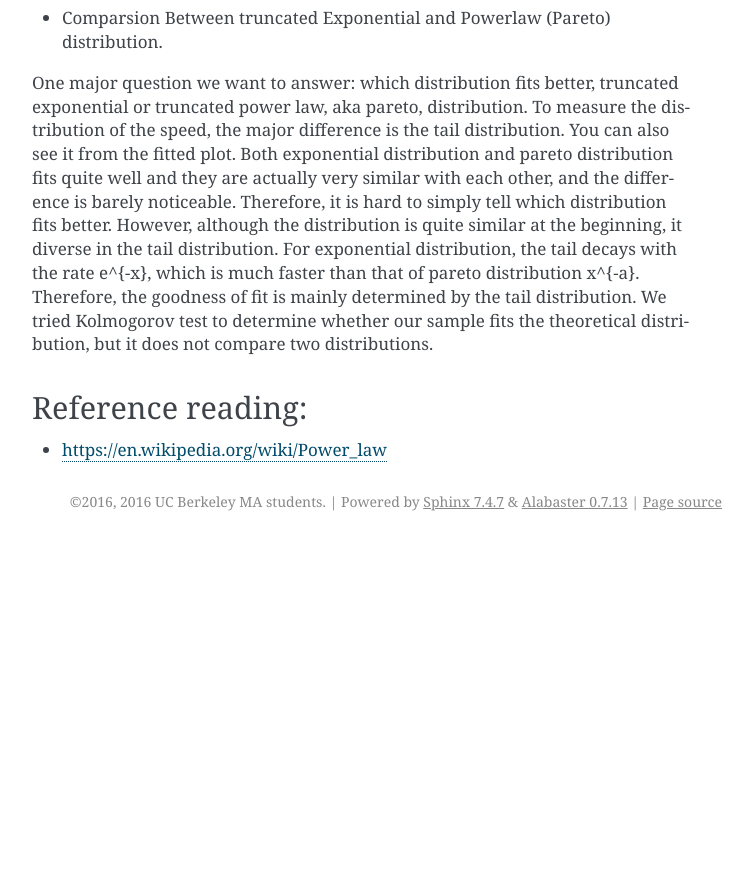
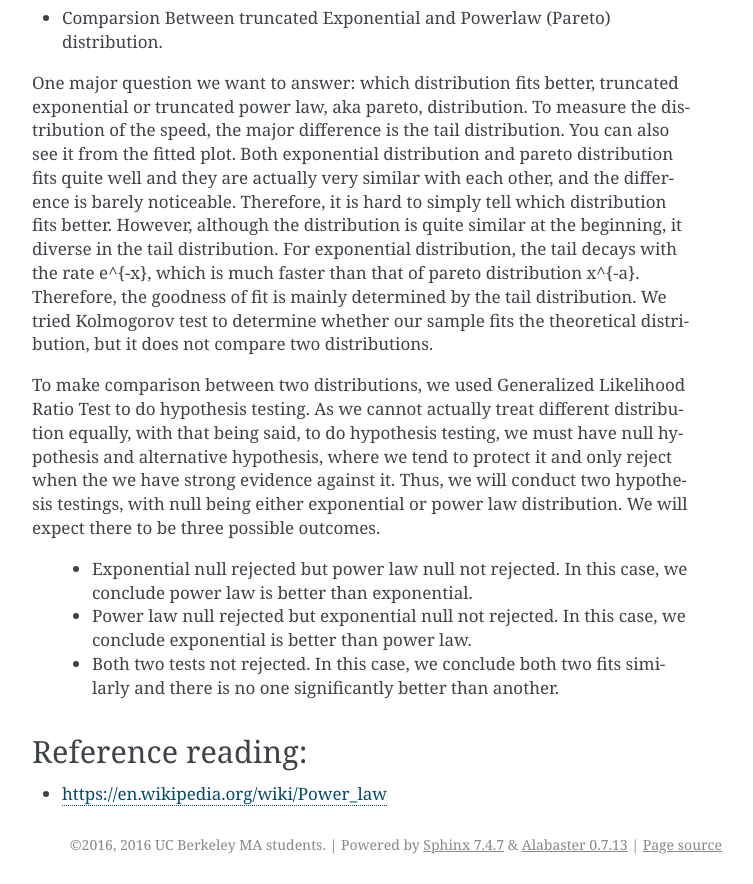
Before and after one commit to z357412526/mousestyles, a Sphinx documentation site: the page built from doc/source/report/distribution.rst, in a window 1280 px wide and 900 px high, scrolled down 3946 px, cut to the strip 16-900 px from the top of the window. Shown: the whole strip, without its empty margins (388-1141 px from the left). Built offline with Sphinx 7.4.7, drawn with Linux system fonts in a browser that asks for light colours; before the commit the page ends 4503 px from its top, so only the background shows below that.

Commit message:
Adds Different Circumstances Using GLRT.

```diff
--- a/doc/source/report/distribution.rst
+++ b/doc/source/report/distribution.rst
@@ -185,6 +185,20 @@ x^{-a}. Therefore, the goodness of fit is mainly determined by the tail
 distribution. We tried Kolmogorov test to determine whether our sample
 fits the theoretical distribution, but it does not compare two distributions.
 
+To make comparison between two distributions, we used Generalized
+Likelihood Ratio Test to do hypothesis testing. As we cannot actually
+treat different distribution equally, with that being said, to do hypothesis
+testing, we must have null hypothesis and alternative hypothesis, where
+we tend to protect it and only reject when the we have strong evidence
+against it. Thus, we will conduct two hypothesis testings, with null being
+either exponential or power law distribution. We will expect there to be
+three possible outcomes.
+
+   - Exponential null rejected but power law null not rejected. In this case, we conclude power law is better than exponential.
+   - Power law null rejected but exponential null not rejected. In this case, we conclude exponential is better than power law.
+   - Both two tests not rejected. In this case, we conclude both two fits similarly and there is no one significantly better than another.
+
+
 Reference reading:
 ------------------
 
```
